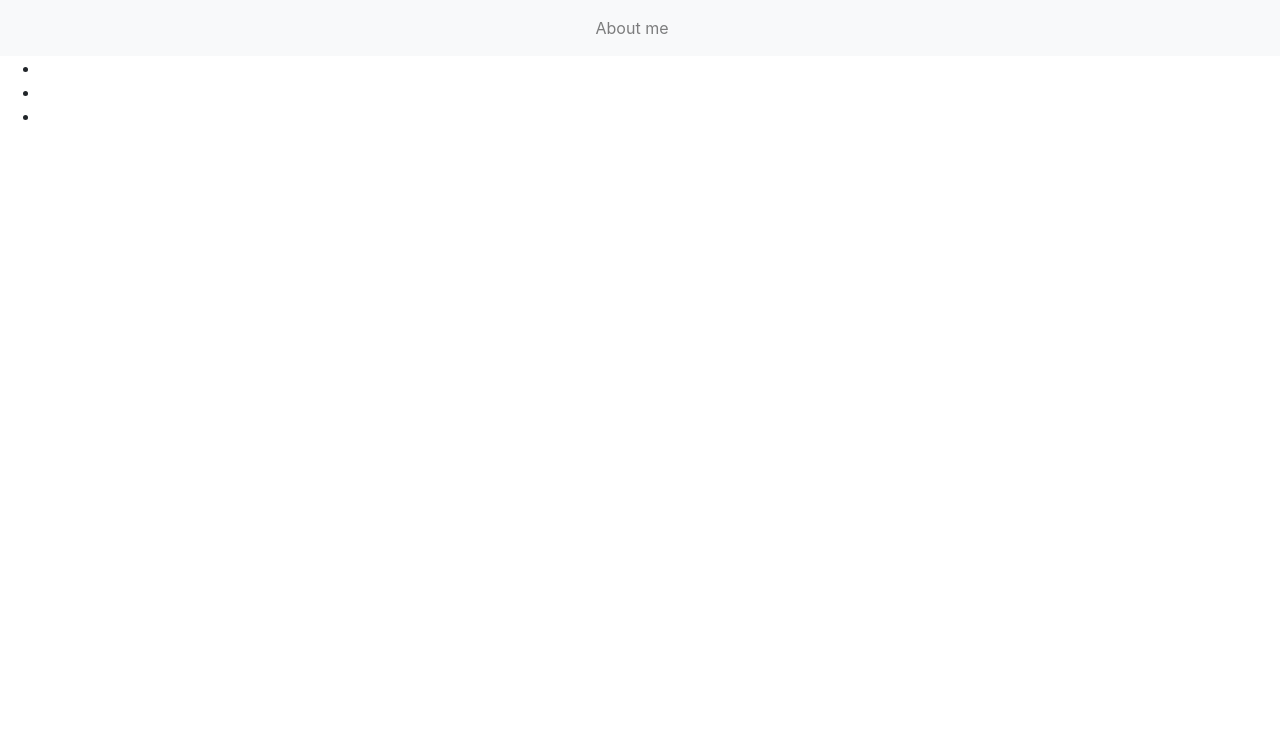
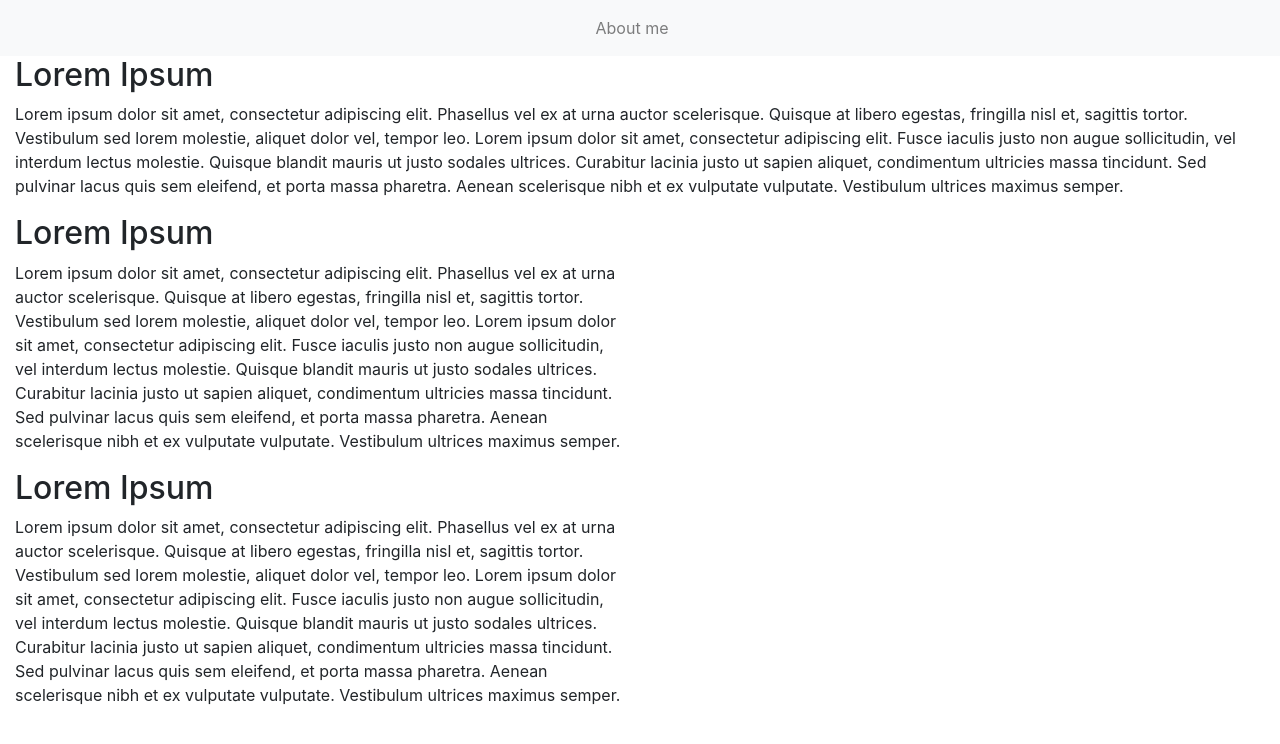
Before and after one commit to ConacBreslin/april-team-hackathon, a plain HTML site: page index.html in a window 1280 px wide. Drawn offline with nearby package versions, Linux system fonts and the light colour scheme.

Commit message:
added body

```diff
--- a/assets/css/style.css
+++ b/assets/css/style.css
@@ -0,0 +1,27 @@
+
+/*-----footer----*/
+.container-fluid {
+    margin:0;
+    padding:0;
+    border:0;
+}
+.list-inline {
+    margin:0;
+    padding:0;
+    border:0;
+}
+.bg-color {
+    background-color: TO BE INSERTED;
+}
+.list-inline-item i{
+   font-size: 50px;
+    margin: 0 auto;
+    color: TO BE INSERTED;
+    max-width: height 80px;
+}
+.list-inline li {
+    padding-left: 35px;
+}
+.footer-style {
+padding: 10px;
+}
--- a/index.html
+++ b/index.html
@@ -1,74 +1,86 @@
 <!DOCTYPE html>
 <html lang="en">
+
 <head>
     <meta charset="UTF-8">
     <meta http-equiv="X-UA-Compatible" content="IE=edge">
     <meta name="viewport" content="width=device-width, initial-scale=1.0">
 
-    <link
-    rel="stylesheet"
-    href="https://maxcdn.bootstrapcdn.com/bootstrap/4.2.1/css/bootstrap.min.css"
-    type="text/css"
-  />
-  <link
-    rel="stylesheet"
-    href="https://cdnjs.cloudflare.com/ajax/libs/font-awesome/5.15.3/css/all.min.css"
+    <link rel="stylesheet" href="https://maxcdn.bootstrapcdn.com/bootstrap/4.2.1/css/bootstrap.min.css"
+        type="text/css" />
+    <link rel="stylesheet" href="https://cdnjs.cloudflare.com/ajax/libs/font-awesome/5.15.3/css/all.min.css"
         integrity="sha512-iBBXm8fW90+nuLcSKlbmrPcLa0OT92xO1BIsZ+ywDWZCvqsWgccV3gFoRBv0z+8dLJgyAHIhR35VZc2oM/gI1w=="
-    crossorigin="anonymous"
-  />
+        crossorigin="anonymous" />
     <link rel="stylesheet" href="assets/css/style.css" type="text/css" />
     <title>Document</title>
 </head>
+
 <body>
 
     <!--Collapsible nav-->
-    <nav
-      class="navbar sticky-top navbar-light bg-light navbar-expand-md justify-content-center text-center"
-    >
+    <nav class="navbar sticky-top navbar-light bg-light navbar-expand-md justify-content-center text-center">
         <a class="navbar-brand mr-0" href="index.html"></a>
 
-      <button
-        class="navbar-toggler ml-1"
-        type="button"
-        data-toggle="collapse"
-        data-target="#collapsingNavbar"
-        aria-expanded="false"
-        aria-label="dropdown menu icon"
-      >
+        <button class="navbar-toggler ml-1" type="button" data-toggle="collapse" data-target="#collapsingNavbar"
+            aria-expanded="false" aria-label="dropdown menu icon">
             <span class="navbar-toggler-icon"></span>
         </button>
-      <div
-        class="navbar-collapse collapse justify-content-center align-items-center w-200"
-        id="collapsingNavbar"
-      >
+        <div class="navbar-collapse collapse justify-content-center align-items-center w-200" id="collapsingNavbar">
             <ul class="navbar-nav mx-auto d-flex justify-content-center">
                 <li class="nav-item">
-            <a class="nav-link" href="index.html"
-              >About me<span class="sr-only">Home</span></a
-            >
+                    <a class="nav-link" href="index.html">About me<span class="sr-only">Home</span></a>
                 </li>
                 <li class="nav-item">
-            <a class="nav-link" href=".html"
-              ><span class="sr-only">Services</span></a
-            >
+                    <a class="nav-link" href=".html"><span class="sr-only">Services</span></a>
                 </li>
             </ul>
         </div>
     </nav>
 
+    <!--body info-->
+    <div id="index-info-1" class="col-12">
+        <h2>Lorem Ipsum</h2>
+        <p>Lorem ipsum dolor sit amet, consectetur adipiscing elit. Phasellus vel ex at urna auctor scelerisque. Quisque
+            at libero egestas, fringilla nisl et, sagittis tortor. Vestibulum sed lorem molestie, aliquet dolor vel,
+            tempor leo. Lorem ipsum dolor sit amet, consectetur adipiscing elit. Fusce iaculis justo non augue
+            sollicitudin, vel interdum lectus molestie. Quisque blandit mauris ut justo sodales ultrices. Curabitur
+            lacinia justo ut sapien aliquet, condimentum ultricies massa tincidunt. Sed pulvinar lacus quis sem
+            eleifend, et porta massa pharetra. Aenean scelerisque nibh et ex vulputate vulputate. Vestibulum ultrices
+            maximus semper.</p>
+    </div>
+    <div id="index-info-2" class="col-12 col-sm-6">
+        <h2>Lorem Ipsum</h2>
+        <p>Lorem ipsum dolor sit amet, consectetur adipiscing elit. Phasellus vel ex at urna auctor scelerisque. Quisque
+            at libero egestas, fringilla nisl et, sagittis tortor. Vestibulum sed lorem molestie, aliquet dolor vel,
+            tempor leo. Lorem ipsum dolor sit amet, consectetur adipiscing elit. Fusce iaculis justo non augue
+            sollicitudin, vel interdum lectus molestie. Quisque blandit mauris ut justo sodales ultrices. Curabitur
+            lacinia justo ut sapien aliquet, condimentum ultricies massa tincidunt. Sed pulvinar lacus quis sem
+            eleifend, et porta massa pharetra. Aenean scelerisque nibh et ex vulputate vulputate. Vestibulum ultrices
+            maximus semper.</p>
+    </div>
+    <div id="index-info-3" class="col-12 col-sm-6">
+        <h2>Lorem Ipsum</h2>
+        <p>Lorem ipsum dolor sit amet, consectetur adipiscing elit. Phasellus vel ex at urna auctor scelerisque. Quisque
+            at libero egestas, fringilla nisl et, sagittis tortor. Vestibulum sed lorem molestie, aliquet dolor vel,
+            tempor leo. Lorem ipsum dolor sit amet, consectetur adipiscing elit. Fusce iaculis justo non augue
+            sollicitudin, vel interdum lectus molestie. Quisque blandit mauris ut justo sodales ultrices. Curabitur
+            lacinia justo ut sapien aliquet, condimentum ultricies massa tincidunt. Sed pulvinar lacus quis sem
+            eleifend, et porta massa pharetra. Aenean scelerisque nibh et ex vulputate vulputate. Vestibulum ultrices
+            maximus semper.</p>
+    </div>
     <!--responsive footer-->
-    <footer class=“container-fluid text-center bg-color”>
-        <div class=“container footer-style”>
-        <div class=“row”>
-            <div class=“col-12">
-            <ul class=“list-inline w-100”>
-                <li class=“list-inline-item w-30">
-                    <a href=“www.facebook.com” target=“_blank”><i class=“fab fa-facebook”></i></a>
+    <footer class="container-fluid text-center bg-color">
+        <div class="container footer-style">
+            <div class="row">
+                <div class="col-12">
+                    <ul class="list-inline w-100">
+                        <li class="list-inline-item w-30">
+                            <a href="www.facebook.com" target=“_blank”><i class=“fab fa-facebook”></i></a>
                         </li>
-                <li class=“list-inline-item w-30">
+                        <li class=“list-inline-item w-30>
                             <a href=“www.twitter.com” target=“_blank”><i class=“fab fa-twitter-square”></i></a>
                         </li>
-                <li class=“list-inline-item w-30">
+                        <li class=“list-inline-item w-30>
                             <a href=“www.instagram.com” target=“_blank”><i class=“fab fa-instagram-square”></i></a>
                         </li>
                     </ul>
@@ -76,20 +88,17 @@
             </div>
         </div>
     </footer>
-       <script
-       src="https://code.jquery.com/jquery-3.3.1.slim.min.js"
-       integrity="sha384-q8i/X+965DzO0rT7abK41JStQIAqVgRVzpbzo5smXKp4YfRvH+8abtTE1Pi6jizo"
-       crossorigin="anonymous"
-     ></script>
-     <script
-       src="https://cdnjs.cloudflare.com/ajax/libs/popper.js/1.14.7/umd/popper.min.js"
-       integrity="sha384-UO2eT0CpHqdSJQ6hJty5KVphtPhzWj9WO1clHTMGa3JDZwrnQq4sF86dIHNDz0W1"
-       crossorigin="anonymous"
-     ></script>
-     <script
-       src="https://stackpath.bootstrapcdn.com/bootstrap/4.3.1/js/bootstrap.min.js"
-       integrity="sha384-JjSmVgyd0p3pXB1rRibZUAYoIIy6OrQ6VrjIEaFf/nJGzIxFDsf4x0xIM+B07jRM"
-       crossorigin="anonymous"
-     ></script>
+
+
+    <script src="https://code.jquery.com/jquery-3.3.1.slim.min.js"
+        integrity="sha384-q8i/X+965DzO0rT7abK41JStQIAqVgRVzpbzo5smXKp4YfRvH+8abtTE1Pi6jizo" crossorigin="anonymous">
+    </script>
+    <script src="https://cdnjs.cloudflare.com/ajax/libs/popper.js/1.14.7/umd/popper.min.js"
+        integrity="sha384-UO2eT0CpHqdSJQ6hJty5KVphtPhzWj9WO1clHTMGa3JDZwrnQq4sF86dIHNDz0W1" crossorigin="anonymous">
+    </script>
+    <script src="https://stackpath.bootstrapcdn.com/bootstrap/4.3.1/js/bootstrap.min.js"
+        integrity="sha384-JjSmVgyd0p3pXB1rRibZUAYoIIy6OrQ6VrjIEaFf/nJGzIxFDsf4x0xIM+B07jRM" crossorigin="anonymous">
+    </script>
 </body>
+
 </html>
```
Lines whose indentation alone changed are shown as unchanged.
